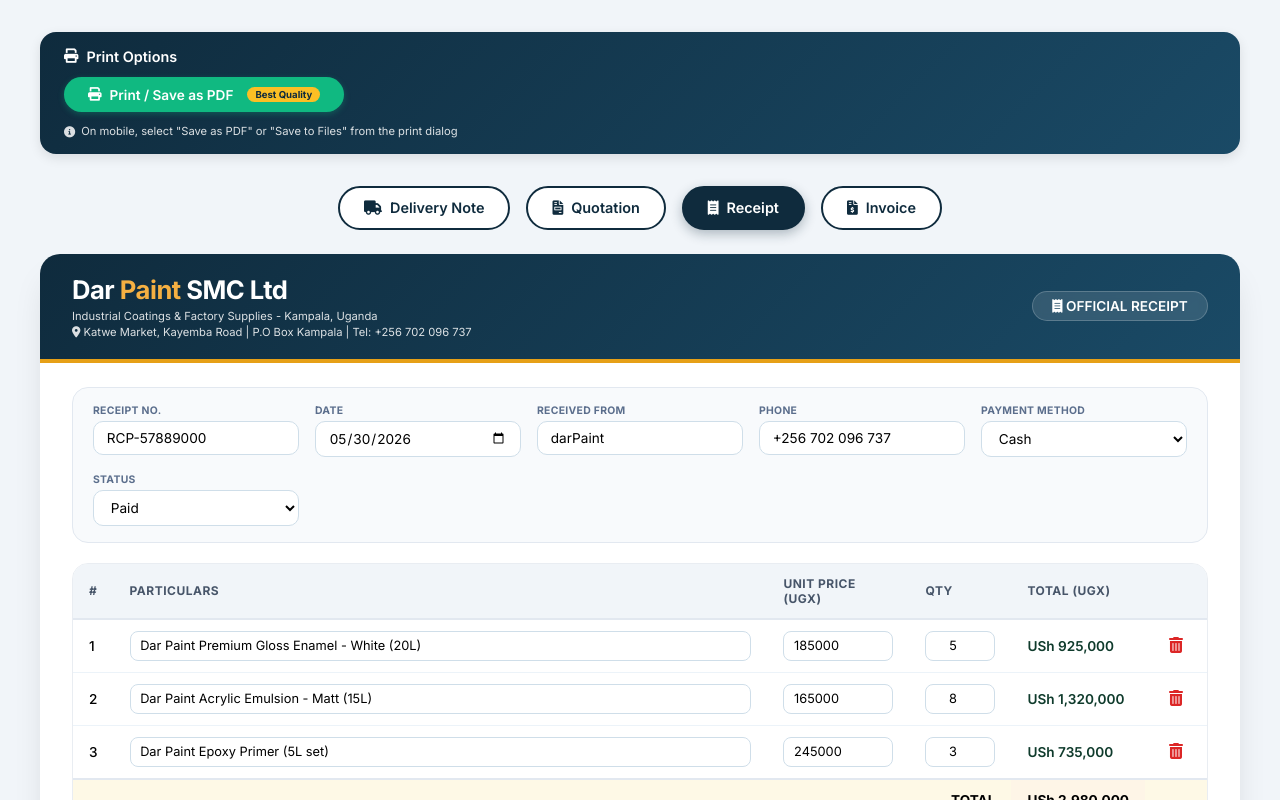
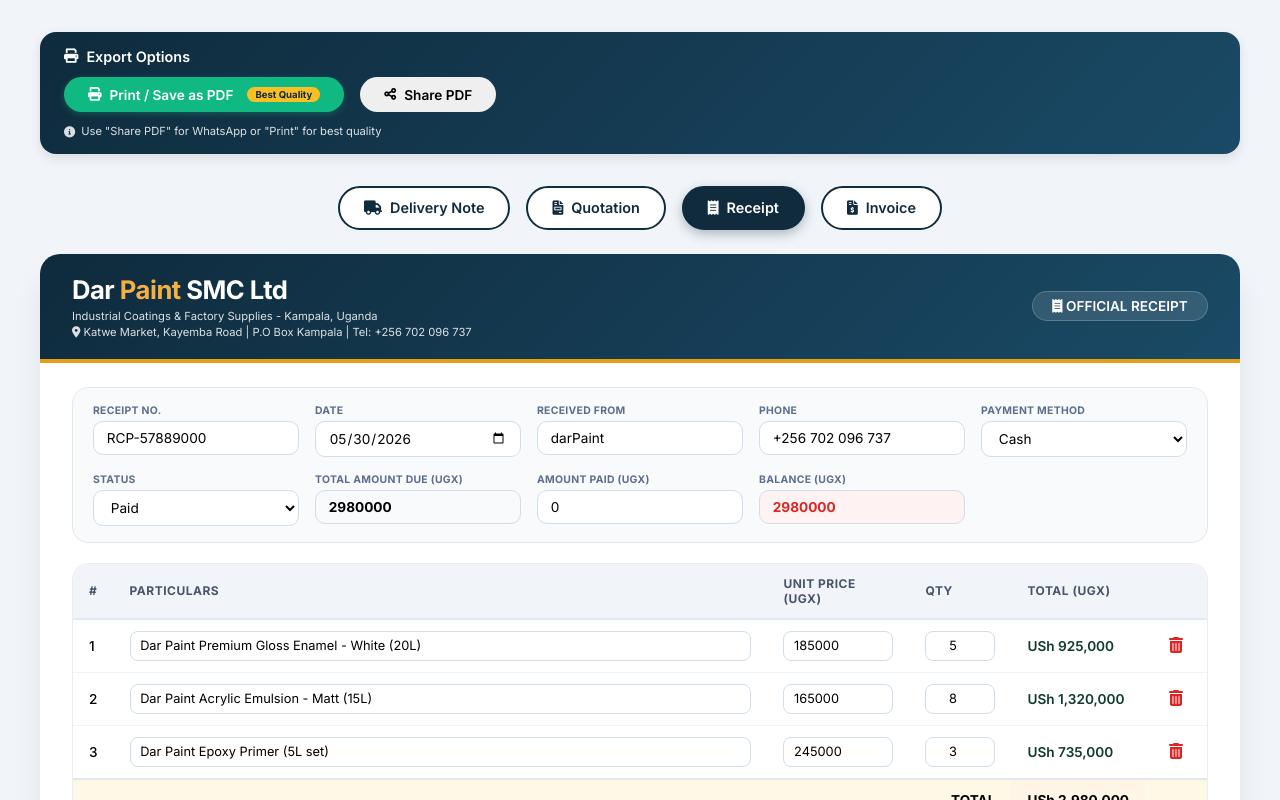
Before and after one commit to Muzaphal/Document-System, a Next.js app: page / in a window 1280 px wide. Both pictures are taken after a click on the button "Receipt". Shown: the top 800 px of the page. Built offline with nearby package versions, Linux system fonts and the light colour scheme.

Commit message:
Complete fixed page.tsx with static imports for html2canvas and jspdf

```diff
--- a/app/page.tsx
+++ b/app/page.tsx
@@ -2,6 +2,8 @@
 'use client';
 
 import { useState, useCallback, useRef, useEffect } from 'react';
+import html2canvas from 'html2canvas';
+import { jsPDF } from 'jspdf';
 import './styles.css';
 
 // ==================== Types ====================
@@ -102,6 +104,10 @@
   const [receiptCustomerName, setReceiptCustomerName] = useState('darPaint');
   const [receiptCustomerPhone, setReceiptCustomerPhone] = useState('+256 702 096 737');
 
+  // NEW: Payment tracking fields for receipt
+  const [amountPaid, setAmountPaid] = useState<number>(0);
+  const [balance, setBalance] = useState<number>(0);
+
   // ---- Invoice State ----
   const [invoiceProducts, setInvoiceProducts] = useState<ProductRow[]>(defaultInvoiceProducts);
   const [invoiceNumber, setInvoiceNumber] = useState('');
@@ -135,26 +141,107 @@
     }
   }, []);
 
-  // Computed Totals
+  // ==================== COMPUTED TOTALS ====================
   const deliveryTotal = deliveryProducts.reduce((sum, row) => sum + row.qty * row.unitPrice, 0);
   const quotationTotal = quotationProducts.reduce((sum, row) => sum + row.qty * row.unitPrice, 0);
   const receiptTotal = receiptProducts.reduce((sum, row) => sum + row.qty * row.unitPrice, 0);
   const invoiceTotal = invoiceProducts.reduce((sum, row) => sum + row.qty * row.unitPrice, 0);
 
-  // ==================== Print Function ====================
+  // Auto-calculate balance when total or amount paid changes
+  useEffect(() => {
+    if (receiptTotal > 0) {
+      const calculatedBalance = receiptTotal - amountPaid;
+      setBalance(calculatedBalance > 0 ? calculatedBalance : 0);
+    } else if (receiptTotal === 0) {
+      setBalance(0);
+    }
+  }, [receiptTotal, amountPaid]);
+
+  // ==================== PDF Generation Functions ====================
+
+  // Print Function
   const handlePrint = useCallback(() => {
- // Store original title
-  const originalTitle = document.title;
-  // Set a blank title temporarily
-  document.title = ' ';
+    const originalTitle = document.title;
+    document.title = ' ';
+    window.print();
+    setTimeout(() => {
+      document.title = originalTitle;
+    }, 100);
+  }, []);
 
-  // Trigger print
-  window.print();
+  // Share PDF Function - For WhatsApp and other sharing
+  const handleSharePDF = useCallback(async () => {
+    let elementToCapture = null;
+    switch (activeView) {
+      case 'delivery':
+        elementToCapture = deliveryRef.current;
+        break;
+      case 'quotation':
+        elementToCapture = quotationRef.current;
+        break;
+      case 'receipt':
+        elementToCapture = receiptRef.current;
+        break;
+      case 'invoice':
+        elementToCapture = invoiceRef.current;
+        break;
+      default:
+        elementToCapture = null;
+    }
 
-  // Restore original title after print dialog closes
-  setTimeout(() => {
-    document.title = originalTitle;
-  }, 100);  }, []);
+    if (!elementToCapture) {
+      alert('No content to export. Please generate a preview first for quotations.');
+      return;
+    }
+
+    try {
+      const canvas = await html2canvas(elementToCapture, {
+        scale: 2.5,
+        logging: false,
+        useCORS: true,
+        backgroundColor: '#ffffff',
+      });
+
+      const imgData = canvas.toDataURL('image/png');
+      const pdf = new jsPDF({
+        orientation: 'portrait',
+        unit: 'mm',
+        format: 'a4',
+      });
+
+      const imgWidth = 190;
+      const imgHeight = (canvas.height * imgWidth) / canvas.width;
+      pdf.addImage(imgData, 'PNG', 10, 0, imgWidth, imgHeight);
+
+      // Create a proper PDF blob with correct MIME type
+      const pdfBlob = pdf.output('blob');
+      const file = new File([pdfBlob], `${activeView.toUpperCase()}-${Date.now()}.pdf`, {
+        type: 'application/pdf',
+      });
+
+      // Use Web Share API on mobile devices
+      if (navigator.share) {
+        await navigator.share({
+          title: `${activeView.toUpperCase()} - Dar Paint`,
+          text: 'Please find attached document',
+          files: [file],
+        });
+      } else {
+        // Fallback: Download the file
+        const url = URL.createObjectURL(file);
+        const link = document.createElement('a');
+        link.href = url;
+        link.download = `${activeView.toUpperCase()}-${Date.now()}.pdf`;
+        document.body.appendChild(link);
+        link.click();
+        document.body.removeChild(link);
+        URL.revokeObjectURL(url);
+      }
+    } catch (error) {
+      console.error('PDF generation failed:', error);
+      alert('Unable to share PDF. Please use "Print / Save as PDF" instead.');
+    }
+  }, [activeView, deliveryRef, quotationRef, receiptRef, invoiceRef]);
 
   // ==================== Handlers ====================
   const updateDeliveryRow = useCallback((index: number, field: keyof ProductRow, value: string | number) => {
@@ -299,6 +386,8 @@
     setPaymentStatus('Paid');
     setReceiptCustomerName('darPaint');
     setReceiptCustomerPhone('+256 702 096 737');
+    setAmountPaid(0);
+    setBalance(0);
 
     // Invoice
     setInvoiceProducts(defaultInvoiceProducts);
@@ -442,19 +531,22 @@
 
   return (
     <div className="app-container">
-      {/* Print Options - Only Print/Save as PDF */}
+      {/* Export Options - Print and Share */}
       <div className="pdf-options-bar no-print">
         <div className="options-header">
-          <i className="fas fa-print"></i> Print Options
+          <i className="fas fa-print"></i> Export Options
         </div>
         <div className="options-buttons">
           <button className="option-btn print-btn" onClick={handlePrint}>
             <i className="fas fa-print"></i> Print / Save as PDF
             <span className="recommended-badge">Best Quality</span>
           </button>
+          <button className="option-btn share-btn" onClick={handleSharePDF}>
+            <i className="fas fa-share-alt"></i> Share PDF
+          </button>
         </div>
         <div className="quality-note">
-          <i className="fas fa-info-circle"></i> On mobile, select "Save as PDF" or "Save to Files" from the print dialog
+          <i className="fas fa-info-circle"></i> Use "Share PDF" for WhatsApp or "Print" for best quality
         </div>
       </div>
 
@@ -614,7 +706,7 @@
         </div>
       )}
 
-      {/* Receipt View */}
+      {/* Receipt View with Amount Paid and Balance Fields */}
       {activeView === 'receipt' && receiptDate && receiptNumber && (
         <div ref={receiptRef}>
           <div className="document-card print-one-page">
@@ -649,14 +741,55 @@
                     <option>Paid</option><option>Partial</option><option>Pending</option>
                   </select>
                 </div>
+                <div className="compact-field">
+                  <label>Total Amount Due (UGX)</label>
+                  <input
+                    type="number"
+                    value={receiptTotal}
+                    readOnly
+                    className="receipt-amount-input"
+                    style={{ fontWeight: 'bold', background: '#f8fafc' }}
+                  />
+                </div>
+                <div className="compact-field">
+                  <label>Amount Paid (UGX)</label>
+                  <input
+                    type="number"
+                    value={amountPaid}
+                    onChange={(e) => setAmountPaid(Number(e.target.value))}
+                    className="receipt-amount-input"
+                    placeholder="Enter amount paid"
+                    min="0"
+                  />
+                </div>
+                <div className="compact-field">
+                  <label>Balance (UGX)</label>
+                  <input
+                    type="number"
+                    value={balance}
+                    readOnly
+                    className="receipt-amount-input balance-display"
+                    style={{
+                      fontWeight: 'bold',
+                      color: balance === 0 ? '#10b981' : balance > 0 && balance < receiptTotal ? '#f59e0b' : '#dc2626',
+                      background: balance === 0 ? '#f0fdf4' : balance > 0 && balance < receiptTotal ? '#fffbeb' : '#fef2f2'
+                    }}
+                  />
+                </div>
               </div>
 
               {renderProductTable(receiptProducts, updateReceiptRow, removeReceiptRow, addReceiptRow, true, receiptTotal)}
 
               <div className="receipt-summary">
-                <div><strong>Amount Paid:</strong> {formatUGX(receiptTotal)}</div>
-                <div><strong>Method:</strong> {paymentMethod}</div>
-                <div><strong>Status:</strong> <span className="status-badge">{paymentStatus}</span></div>
+                <div><strong>Total Amount:</strong> {formatUGX(receiptTotal)}</div>
+                <div><strong>Amount Paid:</strong> {formatUGX(amountPaid)}</div>
+                <div><strong>Balance:</strong> {formatUGX(balance)}</div>
+                <div>
+                  <strong>Status:</strong>
+                  <span className={`status-badge ${balance === 0 ? 'paid' : balance > 0 && balance < receiptTotal ? 'partial' : 'pending'}`}>
+                    {balance === 0 ? 'Paid in Full' : balance > 0 && balance < receiptTotal ? 'Partial Payment' : 'Pending'}
+                  </span>
+                </div>
               </div>
 
               <div className="compact-signatures">
--- a/app/styles.css
+++ b/app/styles.css
@@ -559,6 +559,19 @@
   font-weight: 600;
 }
 
+/* NEW: Status badge colors for different payment statuses */
+.status-badge.paid {
+  background: #10b981 !important;
+}
+
+.status-badge.partial {
+  background: #f59e0b !important;
+}
+
+.status-badge.pending {
+  background: #ef4444 !important;
+}
+
 .receipt-footer {
   background: #f0fdf4;
   padding: 0.5rem 1rem;
@@ -567,6 +580,28 @@
   text-align: center;
   font-size: 0.7rem;
   color: #166534;
+}
+
+/* ==================== RECEIPT AMOUNT INPUT FIELDS (NEW) ==================== */
+.receipt-amount-input {
+  background: white;
+  border: 1px solid #cfdee9;
+  border-radius: 10px;
+  padding: 0.5rem 0.8rem;
+  font-size: 0.85rem;
+  width: 100%;
+  font-family: 'Inter', sans-serif;
+  transition: all 0.2s ease;
+}
+
+.receipt-amount-input:focus {
+  outline: none;
+  border-color: #e6a017;
+  box-shadow: 0 0 0 3px rgba(230, 160, 23, 0.1);
+}
+
+.balance-display {
+  cursor: not-allowed;
 }
 
 /* ==================== INVOICE SECTION ==================== */
@@ -732,11 +767,9 @@
   color: #6b7280;
 }
 
-/* ==================== PRINT STYLES (Styled Professional Print) ==================== */
 /* ==================== PRINT STYLES - Balanced & Professional ==================== */
 @media print {
-
-   /* Force remove browser headers/footers - stronger version */
+  /* Force remove browser headers/footers */
   @page {
     size: A4;
     margin: 1.2cm;
@@ -757,18 +790,6 @@
     content: none !important;
   }
 
-  /* Your existing print styles continue here... */
-  body {
-    background: white;
-    -webkit-print-color-adjust: exact !important;
-    print-color-adjust: exact !important;
-  }
-
-  /* Hide any extra browser-generated content */
-  html, body {
-    margin: 0 !important;
-    padding: 0 !important;
-  }
   body {
     background: white;
     padding: 0.5cm !important;
@@ -877,6 +898,22 @@
     color: #1e293b !important;
     border-bottom: 1px solid #cbd5e1 !important;
     width: 100% !important;
+  }
+
+  /* ===== RECEIPT AMOUNT FIELDS IN PRINT ===== */
+  .receipt-amount-input {
+    border: none !important;
+    background: transparent !important;
+    padding: 0.3rem 0 !important;
+    font-size: 0.75rem !important;
+    font-weight: 500 !important;
+    color: #1e293b !important;
+    border-bottom: 1px solid #cbd5e1 !important;
+    width: 100% !important;
+  }
+
+  .balance-display {
+    font-weight: 700 !important;
   }
 
   /* ===== TABLE STYLES - Well spaced ===== */
@@ -1060,6 +1097,18 @@
     font-weight: 600 !important;
   }
 
+  .status-badge.paid {
+    background: #10b981 !important;
+  }
+
+  .status-badge.partial {
+    background: #f59e0b !important;
+  }
+
+  .status-badge.pending {
+    background: #ef4444 !important;
+  }
+
   .receipt-footer {
     background: #f0fdf4 !important;
     padding: 0.4rem 0.8rem !important;
@@ -1159,15 +1208,21 @@
     break-inside: avoid !important;
   }
 
-  /* ===== PAGE MARGINS ===== */
-  @page {
-    size: A4;
-    margin: 1.2cm;
-  }
-
   /* Ensure body doesn't have extra margins */
   body {
     margin: 0 !important;
     padding: 0 !important;
   }
+  /* Add to your styles.css - Share Button Styling */
+.share-btn {
+  background: #25D366; /* WhatsApp Green */
+  color: white;
+  box-shadow: 0 2px 6px rgba(37, 211, 102, 0.3);
 }
+
+.share-btn:hover {
+  background: #128C7E;
+  transform: translateY(-1px);
+  box-shadow: 0 4px 12px rgba(37, 211, 102, 0.4);
+}
+}
```
